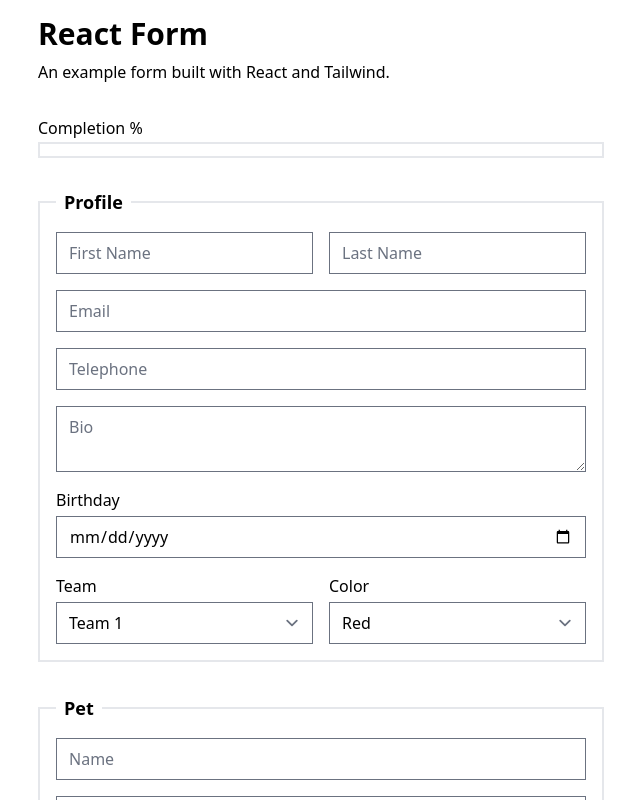
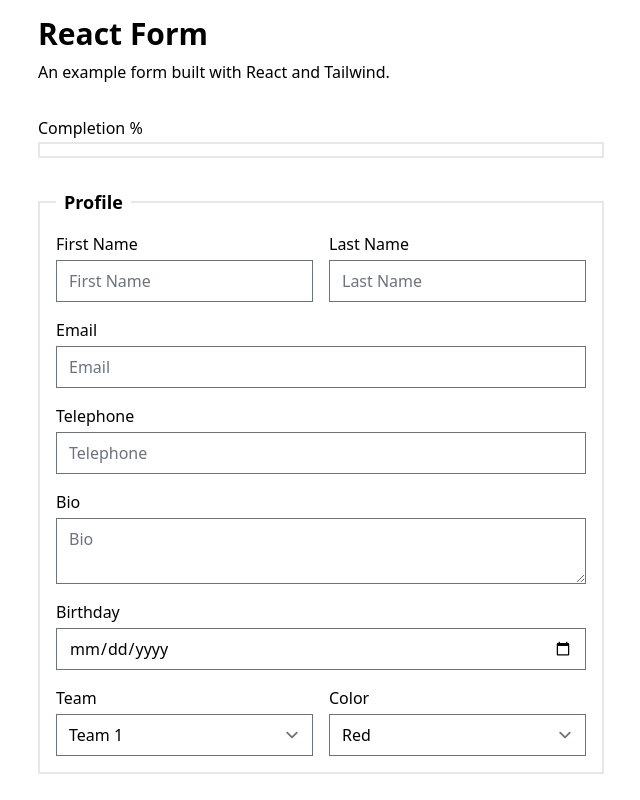
Before and after one commit to tyhopp/react-form-example, a React (Vite) app: page / in a window 1280 px wide. Shown: the top 800 px of the page, without its empty margins (319-959 px from the left). Built offline with nearby package versions, Linux system fonts and the light colour scheme.

Commit message:
DRY components

```diff
--- a/src/app.tsx
+++ b/src/app.tsx
@@ -1,60 +1,52 @@
-import React from "react"
+import React from 'react';
+import Progress from './components/progress.tsx';
+import Fieldset from './components/fieldset.tsx';
+import Input from './components/input.tsx';
+import Textarea from './components/textarea.tsx';
+import Select from './components/select.tsx';
 
 function App() {
-  const formRef = React.useRef<HTMLFormElement>(null)
-  const submittedFormDataRef = React.useRef<HTMLDivElement>(null)
+  const formRef = React.useRef<HTMLFormElement>(null);
+  const submittedFormDataRef = React.useRef<HTMLDivElement>(null);
 
-  const [inputCount, setInputCount] = React.useState<number>(0)
-  const [finishedInputs, setFinishedInputs] = React.useState<Set<string>>(new Set())
-  const [formData, setFormData] = React.useState<FormData | null>(null)
-
-  React.useEffect(() => {
-    if (!formRef.current) {
-      return
-    }
-
-    const inputs = formRef.current.querySelectorAll("input[required],textarea[required],select[required]")
-
-    if (inputs.length) {
-      setInputCount(inputs.length)
-    }
-  }, [])
+  const [finishedInputs, setFinishedInputs] = React.useState<Set<string>>(new Set());
+  const [formData, setFormData] = React.useState<FormData | null>(null);
 
   function onClear() {
-    formRef.current?.reset()
-    setFormData(null)
-    setFinishedInputs(new Set())
+    formRef.current?.reset();
+    setFormData(null);
+    setFinishedInputs(new Set());
   }
 
   function onSubmit(event: React.FormEvent<HTMLFormElement>) {
-    event.preventDefault()
+    event.preventDefault();
 
-    setFormData(new FormData(formRef.current as HTMLFormElement))
+    setFormData(new FormData(formRef.current as HTMLFormElement));
 
     setTimeout(() => {
       if (submittedFormDataRef.current) {
-      submittedFormDataRef.current.scrollIntoView()
+        submittedFormDataRef.current.scrollIntoView();
       }
-    }, 0)
+    }, 0);
   }
 
   function onChange(event: React.FormEvent<HTMLFormElement>) {
-    const target = event.target as HTMLInputElement | HTMLTextAreaElement | HTMLSelectElement
+    const target = event.target as HTMLInputElement | HTMLTextAreaElement | HTMLSelectElement;
 
     if (!target.required) {
-      return
+      return;
     }
 
     if (target.value && !finishedInputs.has(target.name)) {
-      setFinishedInputs((ids) => new Set(ids).add(target.name))
+      setFinishedInputs((ids) => new Set(ids).add(target.name));
     }
 
     if (!target.value && finishedInputs.has(target.name)) {
       setFinishedInputs((ids) => {
-        const newIds = new Set(ids)
-        newIds.delete(target.name)
-        return newIds
-      })
+        const newIds = new Set(ids);
+        newIds.delete(target.name);
+        return newIds;
+      });
     }
   }
 
@@ -62,55 +54,76 @@ function App() {
     <main className="flex flex-col justify-center items-center w-vw h-vh p-4">
       <section className="max-w-2xl">
         <h1 className="text-3xl font-bold">React Form</h1>
+        <p className="mt-2 mb-8">An example form built with React and Tailwind.</p>
+        <Progress value={finishedInputs.size} className="mt-4 mb-2" />
 
-        <p className="mt-2 mb-8">An example form built with React and Tailwind.</p>
+        <form
+          ref={formRef}
+          name="profile"
+          className="flex flex-col max-w-2xl"
+          onChange={onChange}
+          onSubmit={onSubmit}
+        >
+          <Fieldset columns={2} legend="Profile">
+            <Input name="first-name" type="text" required placeholder="First Name" />
+            <Input name="second-name" type="text" required placeholder="Last Name" />
+            <Input
+              name="email"
+              type="email"
+              placeholder="Email"
+              className="flex flex-col col-span-2"
+            />
+            <Input
+              name="telephone"
+              type="tel"
+              placeholder="Telephone"
+              className="flex flex-col col-span-2"
+            />
+            <Textarea name="bio" placeholder="Bio" className="flex flex-col col-span-2" />
+            <Input
+              name="date"
+              type="date"
+              placeholder="Birthday"
+              className="flex flex-col col-span-2"
+            />
+            <Select
+              name="team"
+              label="Team"
+              options={[
+                { value: 'team-1', label: 'Team 1' },
+                { value: 'team-2', label: 'Team 2' }
+              ]}
+            />
+            <Select
+              name="color"
+              label="Color"
+              options={[
+                { value: 'red', label: 'Red' },
+                { value: 'blue', label: 'Blue' }
+              ]}
+            />
+          </Fieldset>
 
-        <div className="mt-4 mb-2">
-          <p>Completion %</p>
-          <progress value={finishedInputs.size} max={inputCount} className="w-full [&::-webkit-progress-bar]:bg-transparent [&::-webkit-progress-value]:bg-blue-500 border-2" />
-        </div>
-
-        <form ref={formRef} name="profile" className="flex flex-col max-w-2xl" onChange={onChange} onSubmit={onSubmit}>
-          <fieldset className="grid grid-cols-2 gap-4 mt-4 mb-4 p-4 border-2">
-            <legend className="text-lg font-semibold pl-2 pr-2">Profile</legend>
-            <input name="first-name" type="text" required placeholder="First Name" />
-            <input name="second-name" type="text" required placeholder="Last Name" />
-            <input name="email" type="email" placeholder="Email" className="col-span-2" />
-            <input name="telephone" type="tel" placeholder="Telephone" className="col-span-2" />
-            <textarea name="bio" placeholder="Bio" className="col-span-2" />
-            <label className="flex flex-col col-span-2">
-              <span className="pb-1">Birthday</span>
-              <input name="date" type="date" placeholder="Birthday" />
-            </label>
-            <label className="flex flex-col">
-              <span className="pb-1">Team</span>
-              <select name="team">
-                <option value="team-1">Team 1</option>
-                <option value="team-2">Team 2</option>
-              </select>
-            </label>
-            <label className="flex flex-col">
-              <span className="pb-1">Color</span>
-              <select name="color">
-                <option value="red">Red</option>
-                <option value="blue">Blue</option>
-              </select>
-            </label>
-          </fieldset>
-
-          <fieldset className="grid grid-cols-1 gap-4 mt-4 mb-4 p-4 border-2">
-            <legend className="text-lg font-semibold pl-2 pr-2">Pet</legend>
-            <input name="pet-name" type="text" required placeholder="Name" />
-            <textarea name="pet-bio" placeholder="Bio" />
-            <label className="flex flex-col">
-              <span className="pb-1">Birthday</span>
-              <input name="pet-date" type="date" placeholder="Birthday" />
-            </label>
-          </fieldset>
+          <Fieldset legend="Pet">
+            <Input name="pet-name" type="text" required placeholder="Name" />
+            <Textarea name="pet-bio" placeholder="Bio" />
+            <Input name="pet-date" type="date" placeholder="Birthday" />
+          </Fieldset>
 
           <div className="self-end">
-            <button type="button" onClick={onClear} className="pt-2 pb-2 pl-6 pr-6 mt-4 mr-4 border-2 hover:border-slate-300 active:border-slate-400">Clear</button>
-            <button type="submit" className="text-white bg-blue-500 hover:bg-blue-600 active:bg-blue-700 pt-2 pb-2 pl-6 pr-6 mt-4">Submit</button>
+            <button
+              type="button"
+              onClick={onClear}
+              className="pt-2 pb-2 pl-6 pr-6 mt-4 mr-4 border-2 hover:border-slate-300 active:border-slate-400"
+            >
+              Clear
+            </button>
+            <button
+              type="submit"
+              className="text-white bg-blue-500 hover:bg-blue-600 active:bg-blue-700 pt-2 pb-2 pl-6 pr-6 mt-4"
+            >
+              Submit
+            </button>
           </div>
         </form>
 
@@ -124,7 +137,7 @@ function App() {
         )}
       </section>
     </main>
-  )
+  );
 }
 
-export default App
+export default App;
--- /dev/null
+++ b/src/components/fieldset.tsx
@@ -0,0 +1,17 @@
+import React from 'react';
+
+interface FieldsetProps extends React.HTMLProps<HTMLFieldSetElement> {
+  columns?: number;
+  legend: string;
+}
+
+function Fieldset({ columns = 1, legend, children }: FieldsetProps) {
+  return (
+    <fieldset className={`grid grid-cols-${columns} gap-4 mt-4 mb-4 p-4 border-2`}>
+      <legend className="text-lg font-semibold pl-2 pr-2">{legend}</legend>
+      {children}
+    </fieldset>
+  );
+}
+
+export default Fieldset;
--- /dev/null
+++ b/src/components/input.tsx
@@ -0,0 +1,11 @@
+import Label from './label';
+
+function Input({ className, ...rest }: React.HTMLProps<HTMLInputElement>) {
+  return (
+    <Label label={rest.placeholder} className={className}>
+      <input {...rest} />
+    </Label>
+  );
+}
+
+export default Input;
--- /dev/null
+++ b/src/components/label.tsx
@@ -0,0 +1,14 @@
+function Label({
+  label,
+  className = 'flex flex-col',
+  children
+}: React.HTMLProps<HTMLLabelElement>) {
+  return (
+    <label className={className}>
+      <span className="pb-1">{label}</span>
+      {children}
+    </label>
+  );
+}
+
+export default Label;
--- /dev/null
+++ b/src/components/progress.tsx
@@ -0,0 +1,26 @@
+import React from 'react';
+
+function Progress({ className = '', ...rest }: React.HTMLProps<HTMLProgressElement>) {
+  const [inputCount, setInputCount] = React.useState<number>(0);
+
+  React.useEffect(() => {
+    const inputs = document.querySelectorAll('input[required],textarea[required],select[required]');
+
+    if (inputs.length) {
+      setInputCount(inputs.length);
+    }
+  }, []);
+
+  return (
+    <div className={className}>
+      <p>Completion %</p>
+      <progress
+        {...rest}
+        max={inputCount}
+        className="w-full [&::-webkit-progress-bar]:bg-transparent [&::-webkit-progress-value]:bg-blue-500 border-2"
+      />
+    </div>
+  );
+}
+
+export default Progress;
--- /dev/null
+++ b/src/components/select.tsx
@@ -0,0 +1,19 @@
+import Label from './label';
+
+interface SelectProps extends React.HTMLProps<HTMLSelectElement> {
+  options: Array<React.HTMLProps<HTMLOptionElement>>;
+}
+
+function Select({ label: selectLabel, className, options = [], ...selectRest }: SelectProps) {
+  return (
+    <Label label={selectLabel} className={className}>
+      <select {...selectRest}>
+        {options.map(({ label: optionLabel, ...optionRest }) => (
+          <option {...optionRest}>{optionLabel}</option>
+        ))}
+      </select>
+    </Label>
+  );
+}
+
+export default Select;
--- /dev/null
+++ b/src/components/textarea.tsx
@@ -0,0 +1,11 @@
+import Label from './label';
+
+function Textarea({ className, ...rest }: React.HTMLProps<HTMLTextAreaElement>) {
+  return (
+    <Label label={rest.placeholder} className={className}>
+      <textarea {...rest} />
+    </Label>
+  );
+}
+
+export default Textarea;
```
Also changed, not shown: package.json (+2 -6 lines), src/main.tsx (+5 -5 lines), 1 other file (tests, documents, lock files or other folders).
